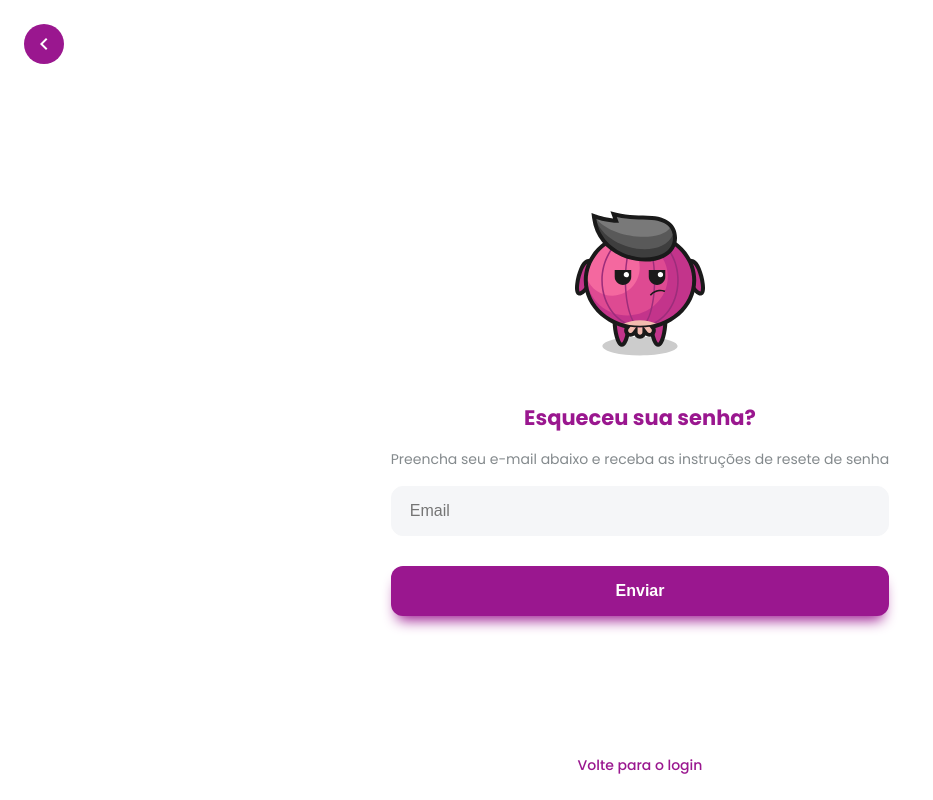
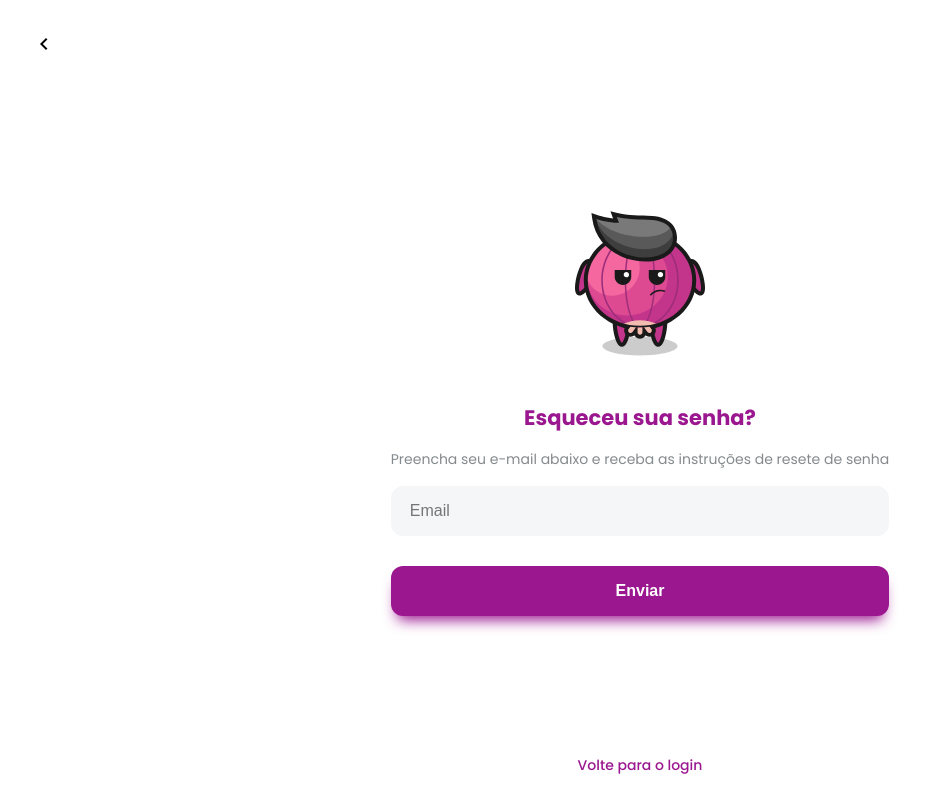
Before and after one commit to jadir-junior/cebs-frontend, an Angular app: page /auth/login in a window 1280 px wide. Both pictures are taken after a click on the link "Esqueceu sua senha?". Shown: the whole page, without its empty margins (0-933 px from the left). Built offline with nearby package versions, Linux system fonts and the light colour scheme.

Commit message:
:construction: refactor icon button

```diff
--- a/src/app/components/external/icon-button/icon-button.component.ts
+++ b/src/app/components/external/icon-button/icon-button.component.ts
@@ -3,7 +3,15 @@ import { Component, EventEmitter, Input, Output } from '@angular/core'
 @Component({
   selector: 'cebs-icon-button',
   template: `
-    <button (click)="onClick()" aria-label="icon button">
+    <button
+      [attr.aria-label]="ariaLabel"
+      (click)="onClick()"
+      [ngClass]="{
+        'default': color === 'default',
+        'primary': color === 'primary',
+        'rounded': rounded
+      }"
+    >
       <span class="material-symbols-outlined icon">{{ icon }}</span>
     </button>
   `,
@@ -13,22 +21,49 @@ import { Component, EventEmitter, Input, Output } from '@angular/core'
         border: none;
         width: 40px;
         height: 40px;
-        border-radius: 50%;
+        background-color: white;
+        border-radius: 8px;
+        cursor: pointer;
+
         display: flex;
         justify-content: center;
         align-items: center;
-        background-color: var(--primary-color);
       }
 
-      .icon {
+      .default {
+        color: var(--color-button-default);
+
+        &:hover {
+          background-color: var(--primary-color-hover);
+
+          .icon {
+            color: var(--primary-color);
+          }
+        }
+      }
+
+      .primary {
+        background-color: var(--primary-color);
         color: white;
+
+        &:hover {
+          background-color: var(--primary-color-hover-dark);
+        }
+      }
+
+      .rounded {
+        border-radius: 50%;
       }
     `,
   ],
 })
 export class IconButtonComponent {
   @Output() clickEvent = new EventEmitter()
+
+  @Input() ariaLabel!: string
   @Input() icon!: string
+  @Input() color: 'primary' | 'default' = 'default'
+  @Input() rounded = false
 
   onClick(): void {
     this.clickEvent.emit()
```
Also changed, not shown: 1 other file (tests, documents, lock files or other folders).
